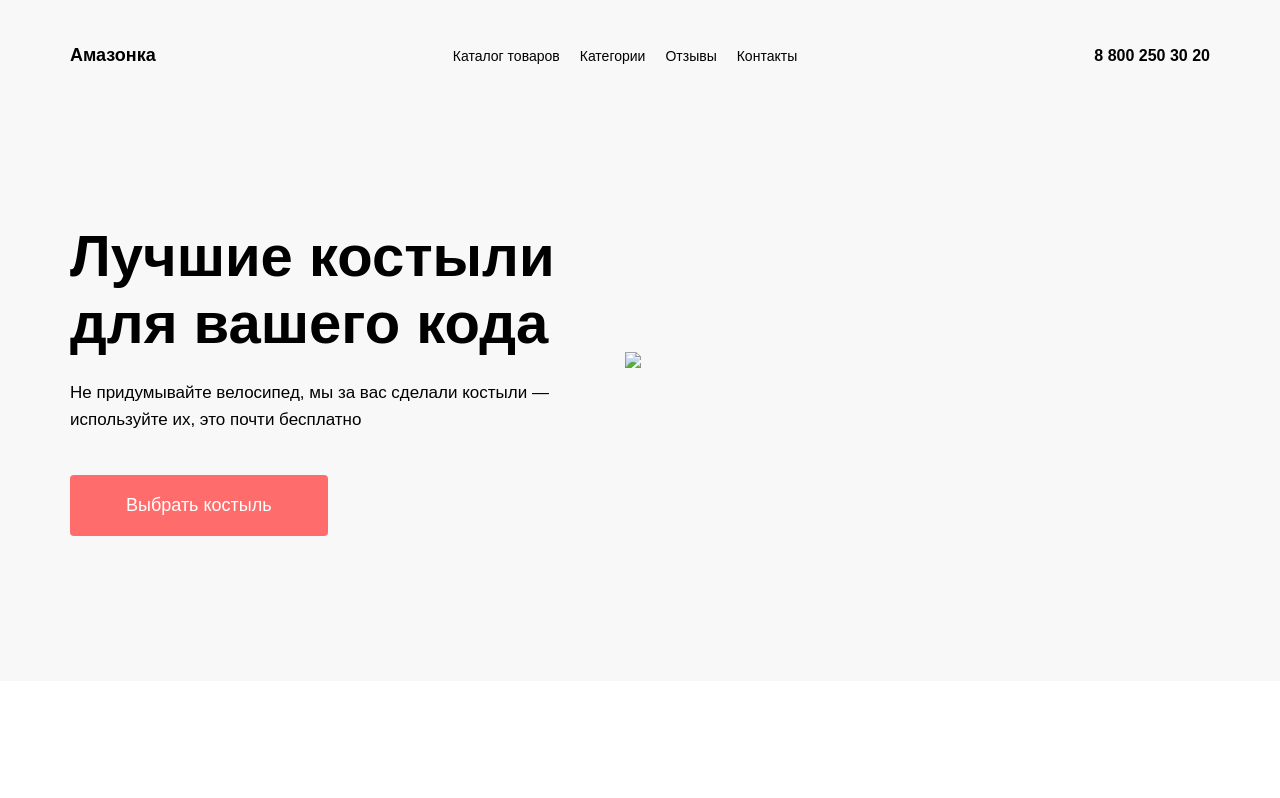
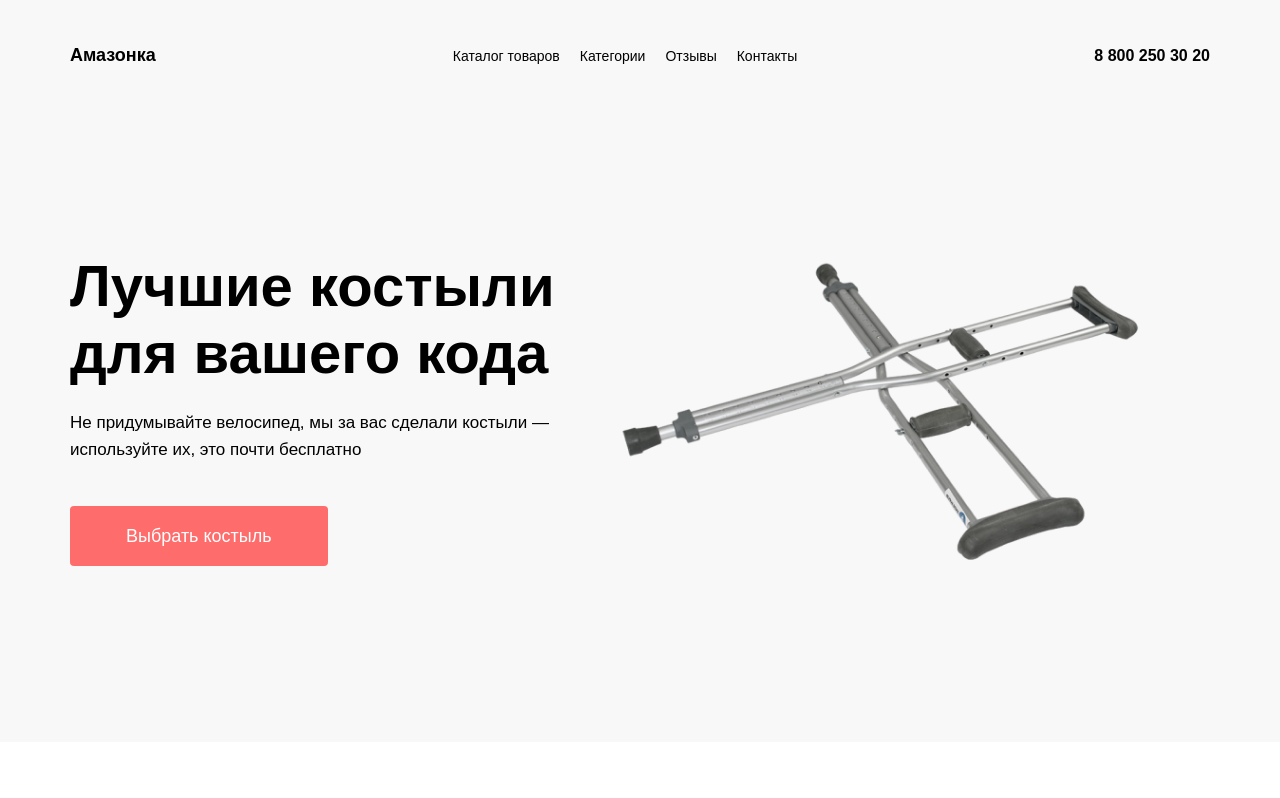
Before and after one commit to pPitohu/crutches, a plain HTML site: page index.html in a window 1280 px wide. Shown: the top 798 px of the page. Drawn offline with nearby package versions, Linux system fonts and the light colour scheme; files that its build step writes are made by us from their sources; the site is published under a folder, as on GitHub Pages, so addresses that start at the root find nothing.

Commit message:
Update index.html

```diff
--- a/index.html
+++ b/index.html
@@ -84,7 +84,7 @@
 				<!-- /Главный текст -->
 
 				<!-- Картинка костылей -->
-				<img class="header-content__image" src="/img/main-screen-img.png"></img>
+				<img class="header-content__image" src="img/main-screen-img.png"></img>
 				<!-- /Картинка костылей -->
 			</div>
 			<!-- /Основной экран -->
```
